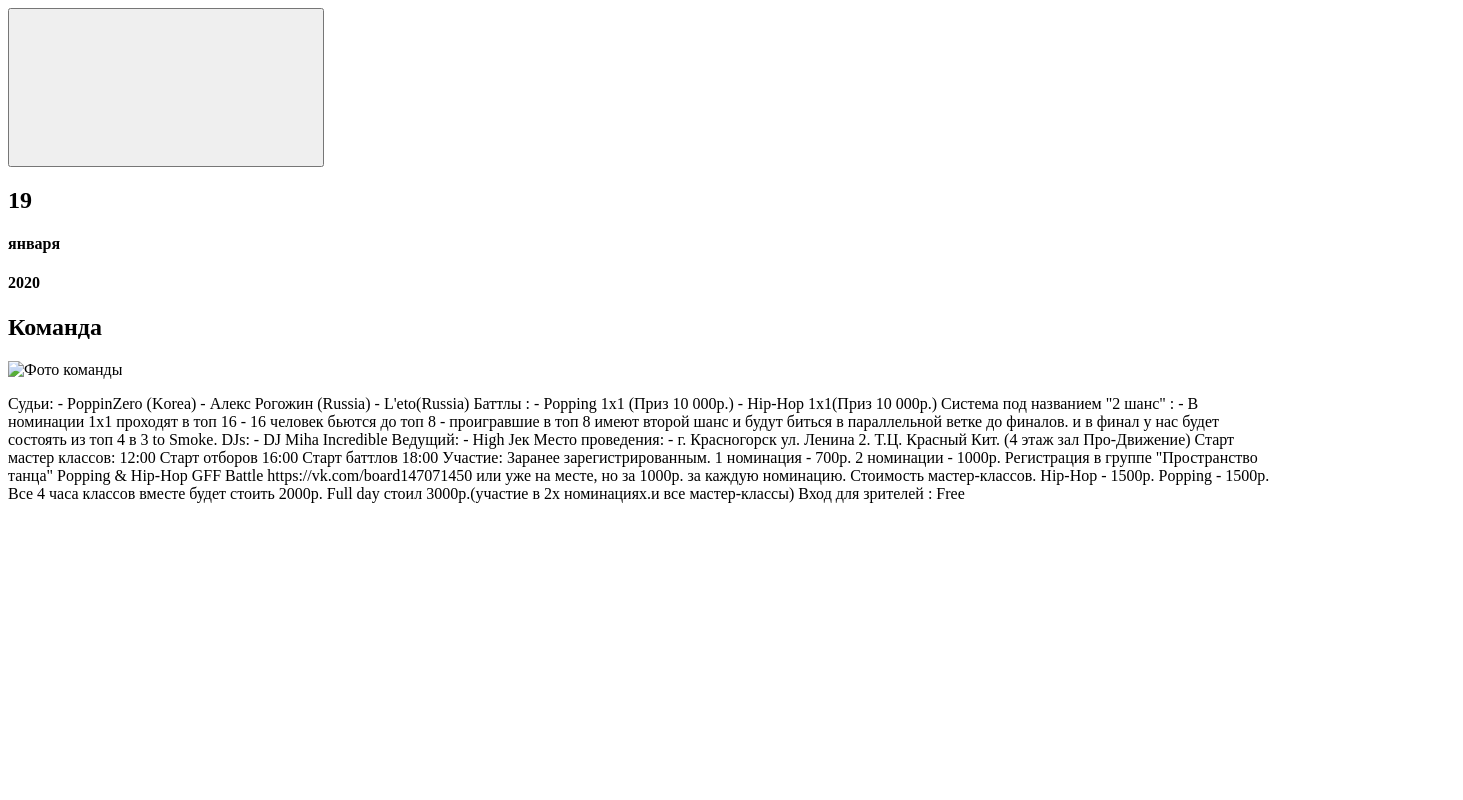
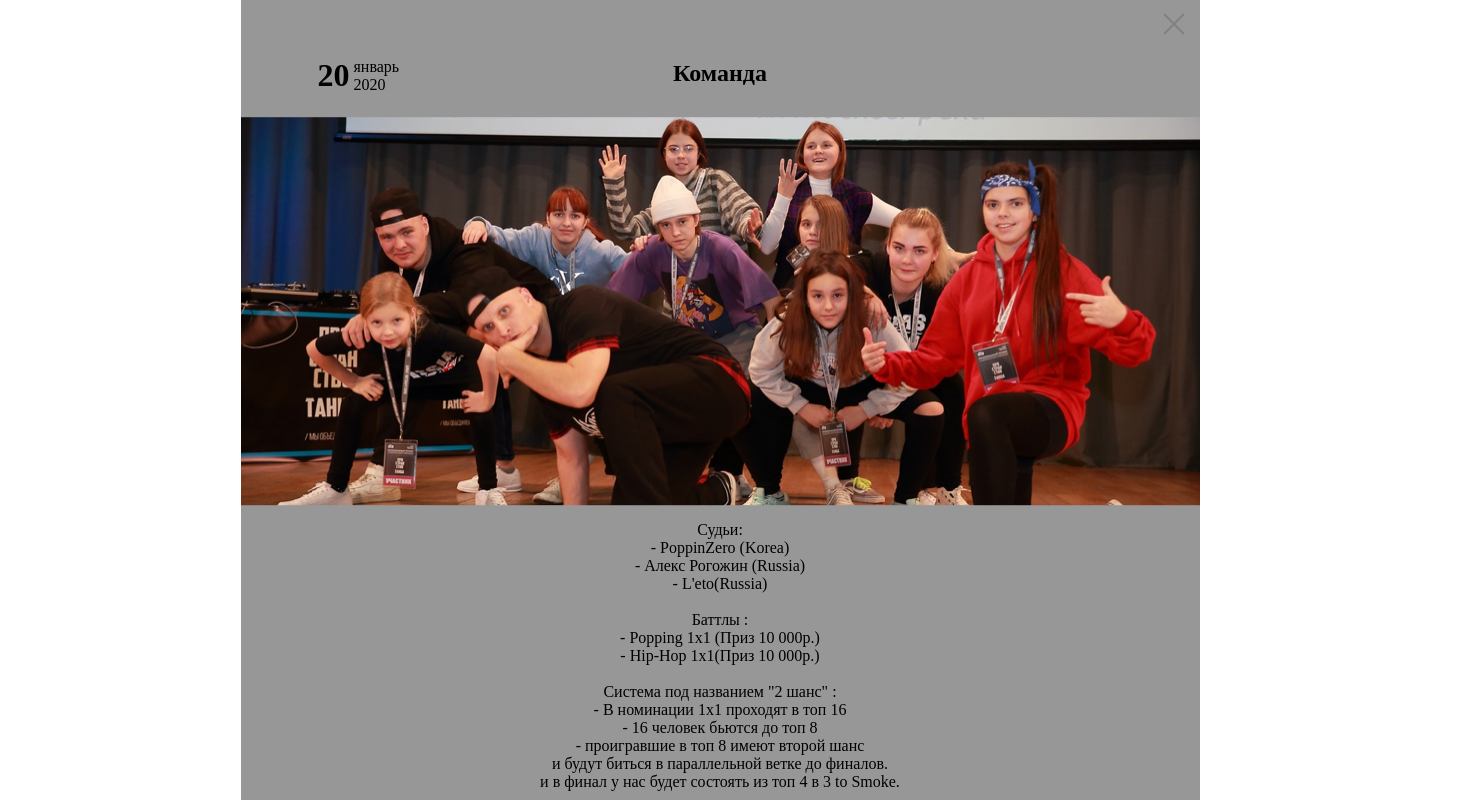
Before and after one commit to Romaniero1/study-project, a plain HTML site: page eventModal.html in a window 1280 px wide. Shown: the top 800 px of the page, 1463 px wide, since content can reach past the window. Drawn offline with Linux system fonts and the light colour scheme.

Commit message:
Добавляет стили для eventModals

```diff
--- a/eventModal.html
+++ b/eventModal.html
@@ -5,69 +5,71 @@
     <meta charset="UTF-8">
     <meta name="viewport" content="width=device-width, initial-scale=1.0">
     <title>Document</title>
+    <link rel="stylesheet" href="styles.css">
 </head>
 
-<body>
-    <main>
-        <button class="close">
-            <svg></svg>
+<body class="container" style="align-items: center">
+    <main class="event-modal">
+        <button class="event-modal-close">
+            <svg viewPort="0 0 12 12" version="1.1" xmlns="http://www.w3.org/2000/svg">
+                <line x1="1" y1="21" x2="21" y2="1" stroke="grey" stroke-width="2" />
+                <line x1="1" y1="1" x2="21" y2="21" stroke="grey" stroke-width="2" />
+            </svg>
         </button>
-        <div class="event-date">
-            <h2>19</h2>
-            <h4>января</h4>
-            <h4>2020</h4>
+        <div class="event-modal__date_block">
+            <h1 class="event-modal__date_number">20</h1>
+            <p class="event-modal__date_months">январь <br> 2020</p>
         </div>
-        <h2>Команда</h2>
-        <img src="" alt="Фото команды">
-        <p>Судьи:
-            - PoppinZero (Korea)
-            - Алекс Рогожин (Russia)
-            - L'eto(Russia)
-
-            Баттлы :
-            - Popping 1x1 (Приз 10 000р.)
-            - Hip-Hop 1x1(Приз 10 000р.)
-
-            Система под названием "2 шанс" :
-            - В номинации 1x1 проходят в топ 16
-            - 16 человек бьются до топ 8
-            - проигравшие в топ 8 имеют второй шанс
-            и будут биться в параллельной ветке до финалов.
-            и в финал у нас будет состоять из топ 4 в 3 to Smoke.
-
-            DJs:
-            - DJ Miha Incredible
-
-            Ведущий:
-            - High Jeк
-
-            Место проведения:
-            - г. Красногорск ул. Ленина 2. Т.Ц. Красный Кит. (4 этаж зал Про-Движение)
-
-            Старт мастер классов: 12:00
-            Старт отборов 16:00
-            Старт баттлов 18:00
-
-            Участие:
-            Заранее зарегистрированным.
-            1 номинация - 700р.
-            2 номинации - 1000р.
-            Регистрация в группе "Пространство танца"
-            Popping & Hip-Hop GFF Battle
-            https://vk.com/board147071450
-
-            или уже на месте, но за 1000р. за каждую номинацию.
-
-            Стоимость мастер-классов.
-            Hip-Hop - 1500р.
-            Popping - 1500р.
-            Все 4 часа классов вместе будет стоить 2000р.
-
-            Full day стоил 3000р.(участие в 2х номинациях.и все мастер-классы)
-
-            Вход для зрителей : Free
-
-
+        <h2 class="event-modal__title">Команда</h2>
+        <img class="event-modal__cover" src="src/eventModal-cover.png" alt="Фото команды">
+        <p class="event-modal__text">
+            Судьи: <br />
+            - PoppinZero (Korea) <br />
+            - Алекс Рогожин (Russia) <br />
+            - L'eto(Russia) <br />
+            <br />
+            Баттлы : <br />
+            - Popping 1x1 (Приз 10 000р.) <br />
+            - Hip-Hop 1x1(Приз 10 000р.) <br />
+            <br />
+            Система под названием "2 шанс" : <br />
+            - В номинации 1x1 проходят в топ 16 <br />
+            - 16 человек бьются до топ 8 <br />
+            - проигравшие в топ 8 имеют второй шанс<br />
+            и будут биться в параллельной ветке до финалов.<br />
+            и в финал у нас будет состоять из топ 4 в 3 to Smoke.<br />
+            <br />
+            DJs:<br />
+            - DJ Miha Incredible<br />
+            <br />
+            Ведущий:<br />
+            - High Jeк<br />
+            <br />
+            Место проведения:<br />
+            - г. Красногорск ул. Ленина 2. Т.Ц. Красный Кит. (4 этаж зал Про-Движение)<br />
+            <br />
+            Старт мастер классов: 12:00<br />
+            Старт отборов 16:00<br />
+            Старт баттлов 18:00<br />
+            <br />
+            Участие:<br />
+            Заранее зарегистрированным.<br />
+            1 номинация - 700р.<br />
+            2 номинации - 1000р.<br />
+            Регистрация в группе "Пространство танца"<br />
+            Popping & Hip-Hop GFF Battle<br />
+            https://vk.com/board147071450<br />
+            <br />
+            или уже на месте, но за 1000р. за каждую номинацию.<br />
+            <br />
+            Стоимость мастер-классов.<br />
+            Hip-Hop - 1500р.<br />
+            Popping - 1500р.<br />
+            Все 4 часа классов вместе будет стоить 2000р.<br />
+            <br />
+            Full day стоил 3000р.(участие в 2х номинациях.и все мастер-классы)<br />
+            <br />
+            Вход для зрителей : Free<br />
         </p>
     </main>
 </body>
--- a/styles.css
+++ b/styles.css
@@ -36,6 +36,7 @@ a {
 .header-color_night {
     background-color: rgba(0, 0, 0, 0.7);
 }
+
 .header-color_day {
     background-color: #fff;
 }
@@ -1148,11 +1149,13 @@ input[type=range]::-webkit-slider-thumb {
     color: #F9F9F9;
 }
 
+.event-modal__date_block,
 .calendar-event__date_block {
     display: flex;
     align-items: center;
 }
 
+.event-modal__date_months,
 .calendar-event__date_months {
     padding-left: 4px;
 }
@@ -1366,6 +1369,7 @@ input[type=range]::-webkit-slider-thumb {
     border: 0;
 }
 
+.event-modal-close,
 .request-modal-close svg {
     width: 21px;
     height: 21px;
@@ -1880,3 +1884,37 @@ input[type=range]::-webkit-slider-thumb {
     border: 0;
     padding-left: 10px;
 }
+
+.event-modal {
+    position: relative;
+    width: 959px;
+    display: flex;
+    flex-direction: column;
+    align-items: center;
+    padding-top: 60px;
+    background-color: #979797;
+}
+
+.event-modal-close {
+    position: absolute;
+    background-color: transparent;
+    border: 0;
+    top: 12px;
+    right: 22px;
+}
+
+.event-modal__date_block {
+    position: absolute;
+    left: 77px;
+    top: 57px;
+}
+
+.event-modal__cover {
+    padding-top: 30px;
+}
+
+.event-modal__text {
+    padding-top: 15px;
+    padding-bottom: 45px;
+    text-align: center;
+}
```
Also changed, not shown: src/eventModal-cover.png (added).
